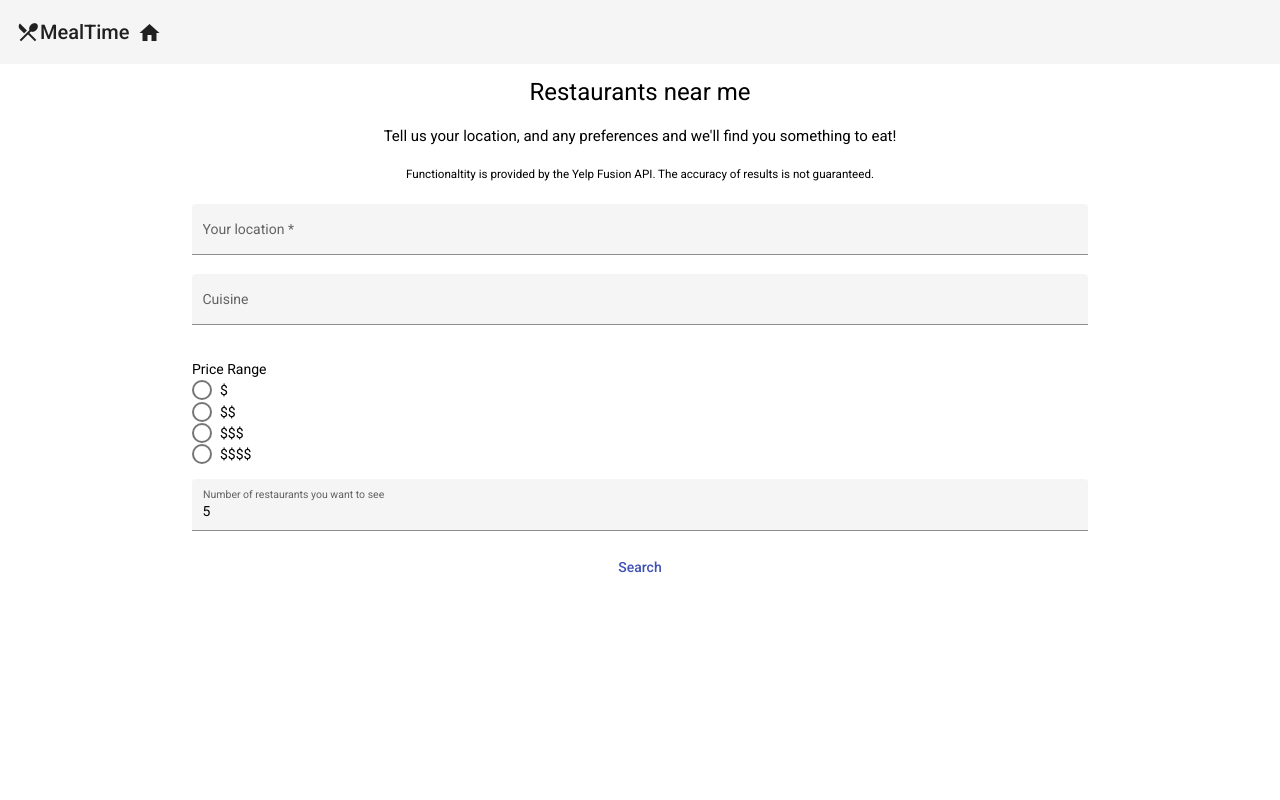
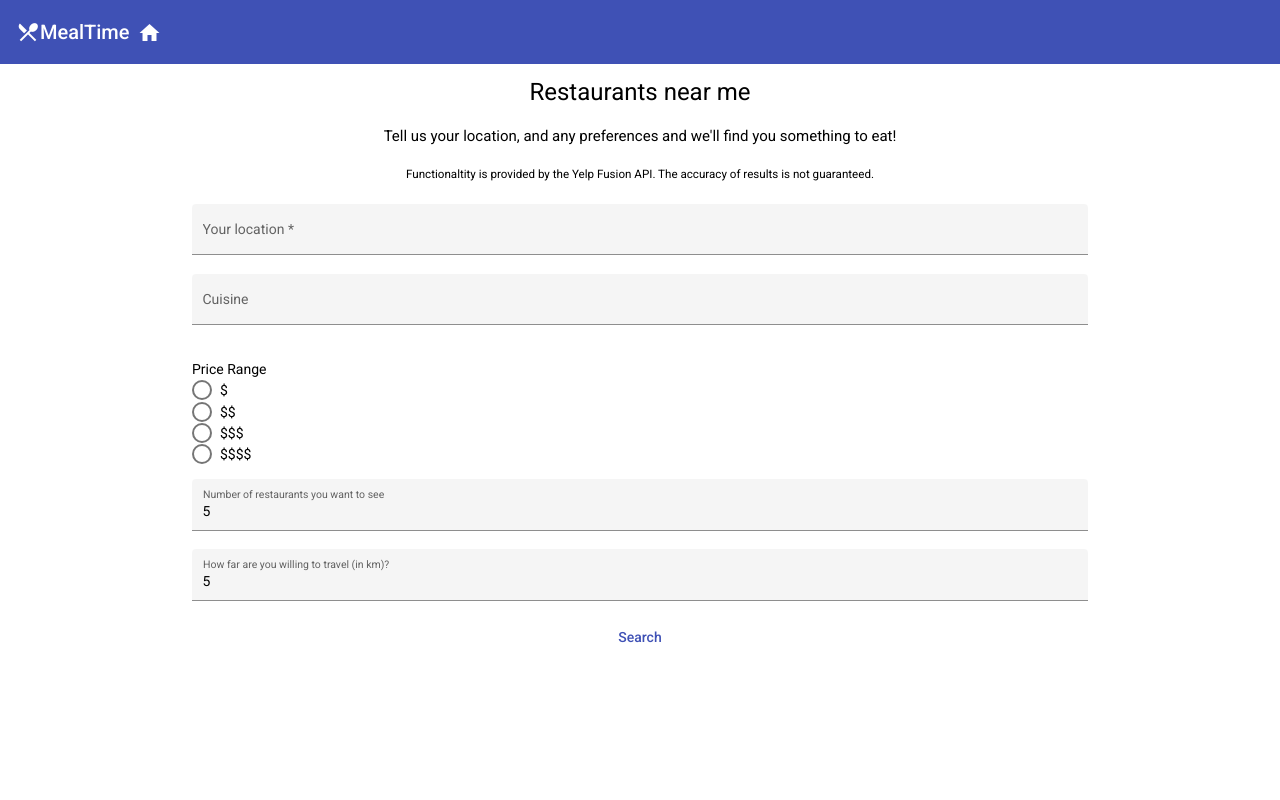
Before and after one commit to warrenchu/mealTime, an Angular app: page /yelpFinder in a window 1280 px wide. Shown: the top 800 px of the page. Built offline with nearby package versions, Linux system fonts and the light colour scheme.

Commit message:
Added snackBar to food picker. Added radius.

```diff
--- a/src/app/find-restaurants-near-me/find-restaurants-near-me.component.css
+++ b/src/app/find-restaurants-near-me/find-restaurants-near-me.component.css
@@ -26,6 +26,7 @@
 }
 .mat-card{
     margin: 5px;
+
 }
 .mat-card-content > img {
     margin: auto;
--- a/src/app/find-restaurants-near-me/find-restaurants-near-me.component.html
+++ b/src/app/find-restaurants-near-me/find-restaurants-near-me.component.html
@@ -26,8 +26,13 @@
         </mat-radio-group>
         <mat-form-field class="example-form-field" appearance="fill">
             <mat-label>Number of restaurants you want to see</mat-label>
-            <input matInput type="number" [(ngModel)]="limit" name="limit">
+            <input matInput type="number" [(ngModel)]="limit" name="limit" min="1">
         </mat-form-field>
+        <mat-form-field class="example-form-field" appearance="fill">
+            <mat-label>How far are you willing to travel (in km)?</mat-label>
+            <input matInput type="number" [(ngModel)]="radius" name="radius" min="1">
+        </mat-form-field>
+
 
         <button mat-button color="primary" (click)="findRestaurants()">Search</button>
 
--- a/src/app/find-restaurants-near-me/find-restaurants-near-me.component.ts
+++ b/src/app/find-restaurants-near-me/find-restaurants-near-me.component.ts
@@ -13,8 +13,9 @@ export class FindRestaurantsNearMeComponent implements OnInit {
   priceRange: number = 1;
   limit: number = 5;
   result: any[] = [];
+  radius: number = 5;
+
   constructor(private _snackBar: MatSnackBar, private service:YelpServiceService) { }
-
   ngOnInit(): void {
   }
   findRestaurants(){
@@ -24,7 +25,7 @@ export class FindRestaurantsNearMeComponent implements OnInit {
       })
     }
     else{
-      this.service.getRestaurants(this.location, this.priceRange, this.cuisine, this.limit).subscribe (data => {
+      this.service.getRestaurants(this.location, this.priceRange, this.cuisine, this.limit, Math.floor(this.radius) * 1000).subscribe (data => {
         console.log(data);
         this.result = data.businesses;
       })
--- a/src/app/food-picker/food-picker.component.ts
+++ b/src/app/food-picker/food-picker.component.ts
@@ -1,4 +1,5 @@
 import { Component, OnInit } from '@angular/core';
+import { MatSnackBar } from '@angular/material/snack-bar';
 @Component({
   selector: 'app-food-picker',
   templateUrl: './food-picker.component.html',
@@ -8,7 +9,7 @@ export class FoodPickerComponent implements OnInit {
   selected: string = '';
   items: string[] = [];
   foodItem: string = '';
-  constructor() { }
+  constructor(private _snackBar: MatSnackBar) { }
 
   ngOnInit(): void {
   }
@@ -20,8 +21,11 @@ export class FoodPickerComponent implements OnInit {
   }
   selectItem() {
     if (this.items.length == 0) {
-      this.selected = "Add some items first";
-    }
+     // this.selected = "Add some items first";
+     this._snackBar.open("Add some items first", "OK", {
+      duration: 5000
+    })
+  }
     else {
       var index = Math.floor(Math.random() * (this.items.length))
       console.log(index);
--- a/src/app/header/header.component.html
+++ b/src/app/header/header.component.html
@@ -1,5 +1,5 @@
 <p>
-    <mat-toolbar>
+    <mat-toolbar color="primary">
         <mat-icon>restaurant_menu</mat-icon>
         <span>MealTime</span>
         <span class="example-spacer"></span>
--- a/src/app/service/yelp-service.service.ts
+++ b/src/app/service/yelp-service.service.ts
@@ -9,8 +9,11 @@ export class YelpServiceService {
 
   constructor(public client: HttpClient) { }
   url: string = "http://localhost:9000/restaurants"
-  getRestaurants(cityName: string, price: number, cuisine: string, limit: number): Observable<any>{
-    var params = new HttpParams().append("cityName", cityName).append("price", price).append("cuisine", cuisine).append("limit", limit);
+  getRestaurants(cityName: string, price: number, cuisine: string, limit: number, radius: number): Observable<any>{
+    var params = new HttpParams()
+                    .append("cityName", cityName)
+                    .append("price", price).append("cuisine", cuisine)
+                    .append("limit", limit).append("radius", radius);
 
     return this.client.get(this.url, {params: params});
 
```
